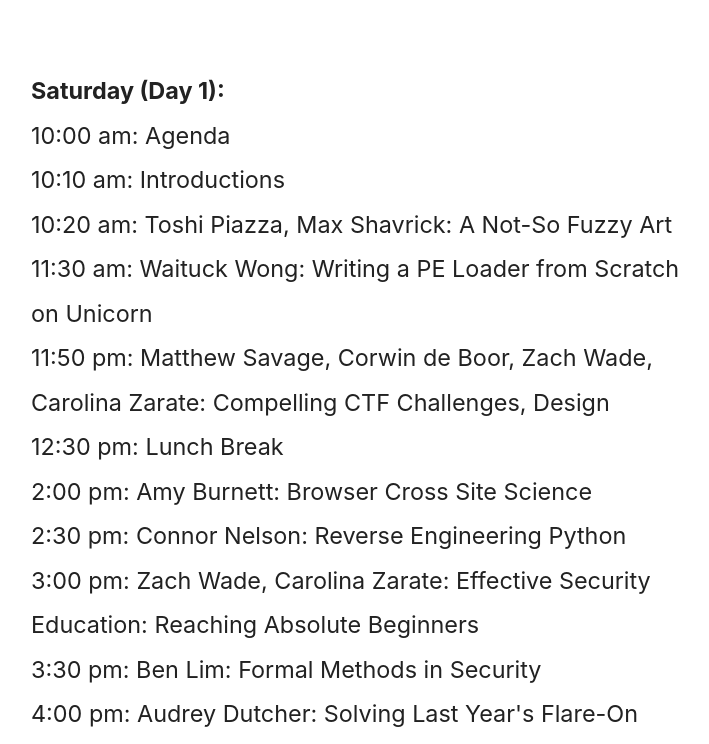
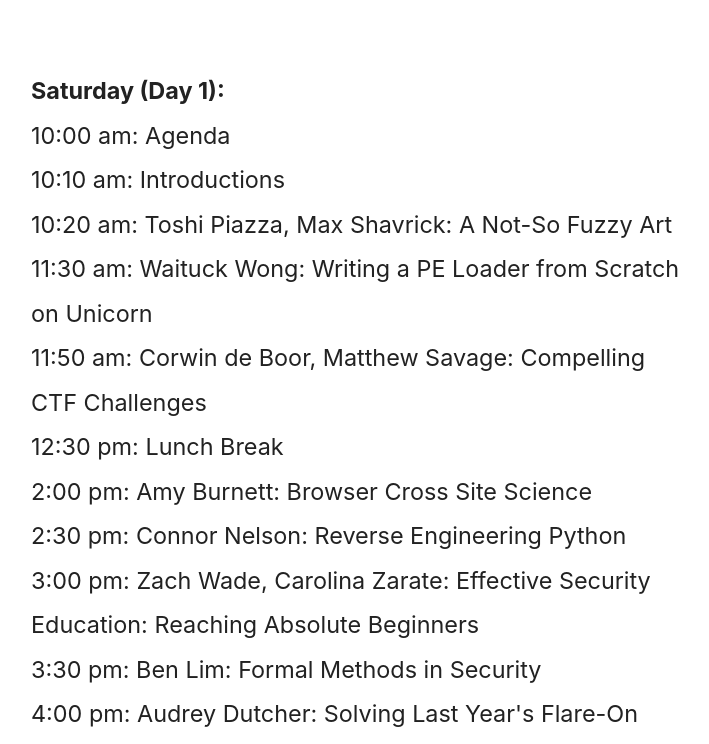
Before and after one commit to pwndevils/WeCTFinASU, a plain HTML site: page index.html in a window 1280 px wide. Shown: the part 2816-3560 px from the top of the page, without its empty margins (284-993 px from the left). Drawn offline with Linux system fonts and the light colour scheme.

Commit message:
talks added

```diff
--- a/index.html
+++ b/index.html
@@ -160,7 +160,7 @@
 								10:10 am: Introductions<br>
 								10:20 am: Toshi Piazza, Max Shavrick: A Not-So Fuzzy Art<br>
 								11:30 am: Waituck Wong: Writing a PE Loader from Scratch on Unicorn<br>
-								11:50 pm: Matthew Savage, Corwin de Boor, Zach Wade, Carolina Zarate: Compelling CTF Challenges, Design<br>
+								11:50 am: Corwin de Boor, Matthew Savage: Compelling CTF Challenges<br>
 								12:30 pm: Lunch Break<br>
 								2:00 pm:  Amy Burnett: Browser Cross Site Science<br>
 								2:30 pm:  Connor Nelson: Reverse Engineering Python<br>
```
